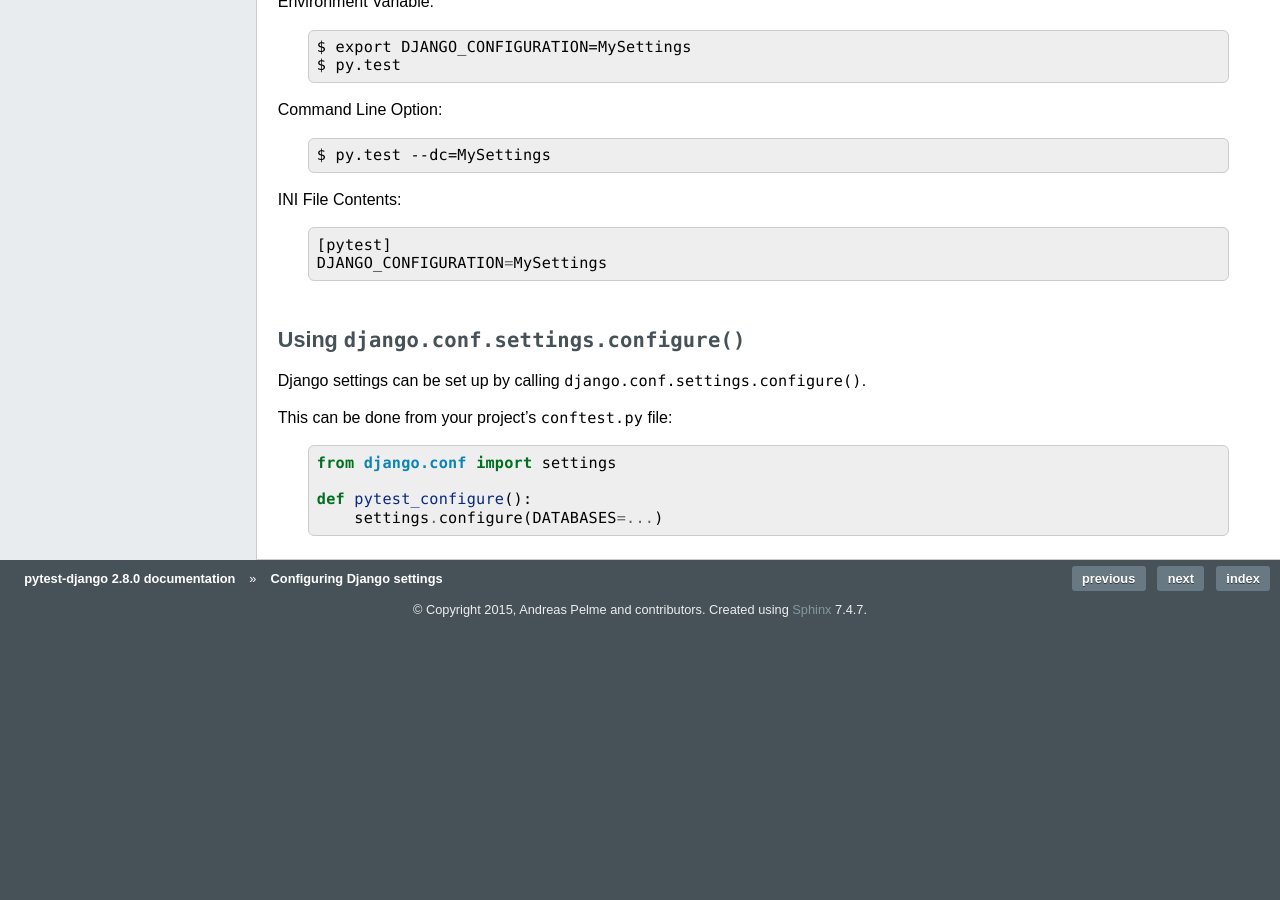
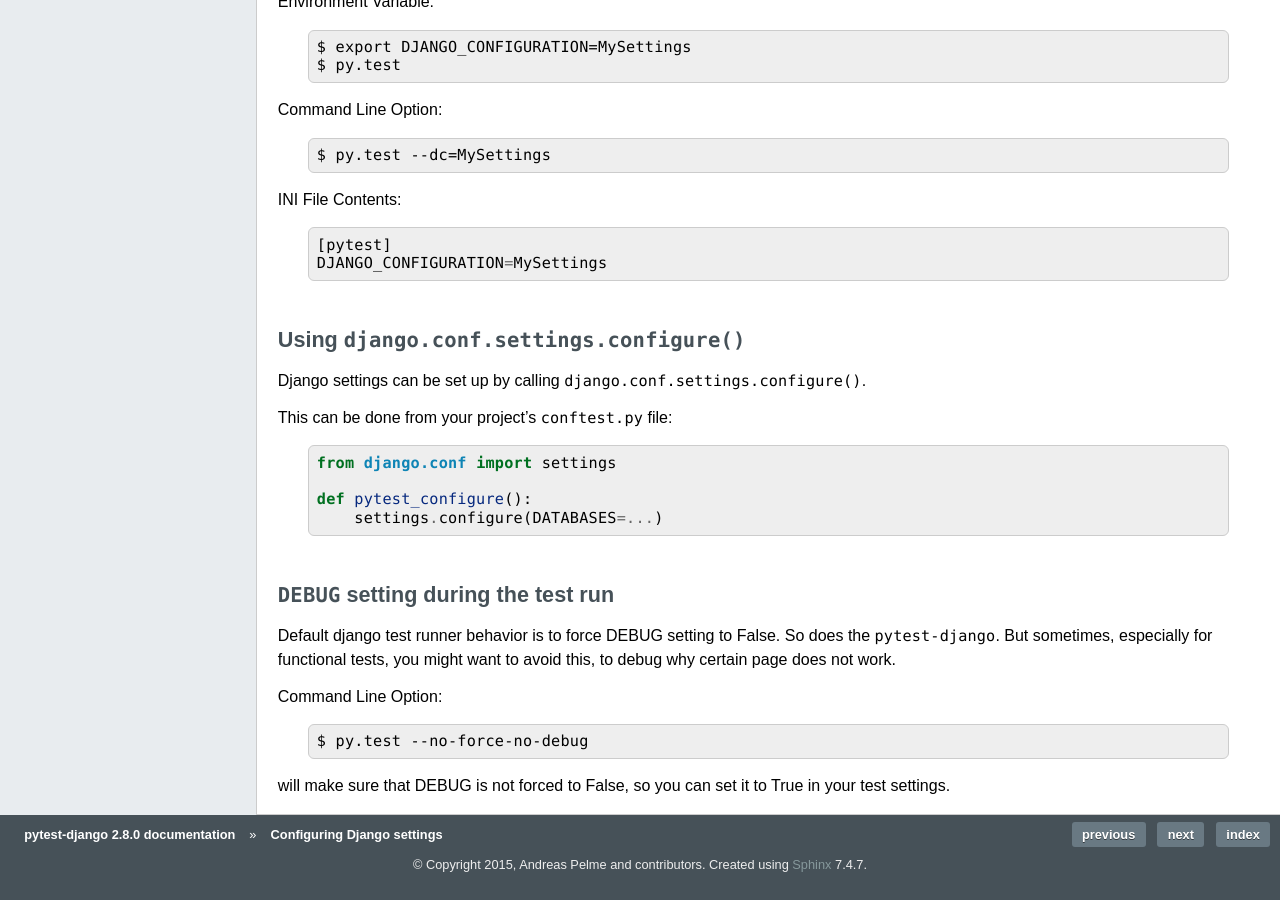
Before and after one commit to pytest-dev/pytest-django, a Sphinx documentation site: the page built from docs/configuring_django.rst, in a window 1280 px wide and 900 px high, scrolled down 960 px. Built offline with Sphinx 7.4.7, drawn with Linux system fonts in a browser that asks for light colours; before the commit the page ends 1604 px from its top, so only the background shows below that; some of the changed text lies outside the part shown.

Commit message:
Added a new option  to avoid forcing of DEBUG setting to False. closes #228

```diff
--- a/docs/configuring_django.rst
+++ b/docs/configuring_django.rst
@@ -73,3 +73,16 @@ This can be done from your project's ``conftest.py`` file::
 
     def pytest_configure():
         settings.configure(DATABASES=...)
+
+
+``DEBUG`` setting during the test run
+-------------------------------------
+
+Default django test runner behavior is to force DEBUG setting to False. So does the ``pytest-django``.
+But sometimes, especially for functional tests, you might want to avoid this, to debug why certain page does not work.
+
+Command Line Option::
+
+    $ py.test --no-force-no-debug
+
+will make sure that DEBUG is not forced to False, so you can set it to True in your test settings.
```
Also changed, not shown: docs/changelog.rst (+8 -0 lines), 2 other files.
